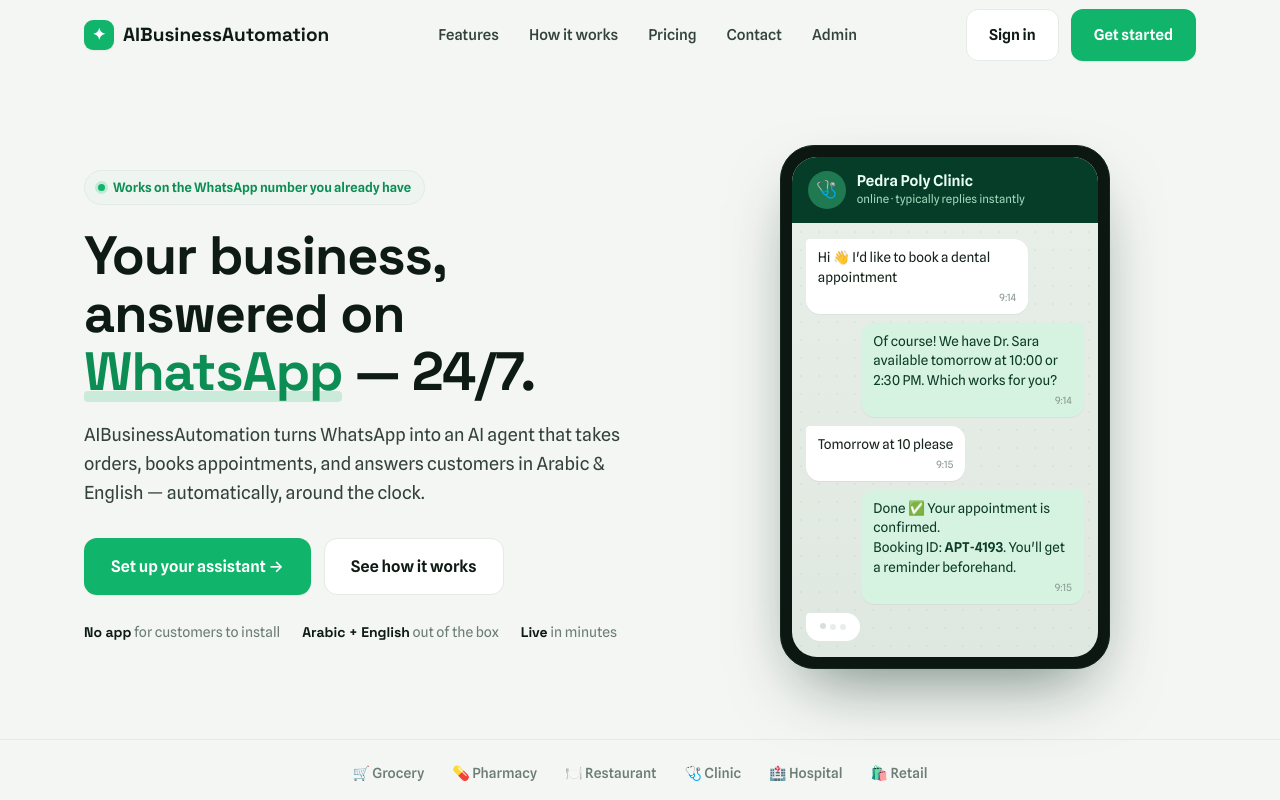
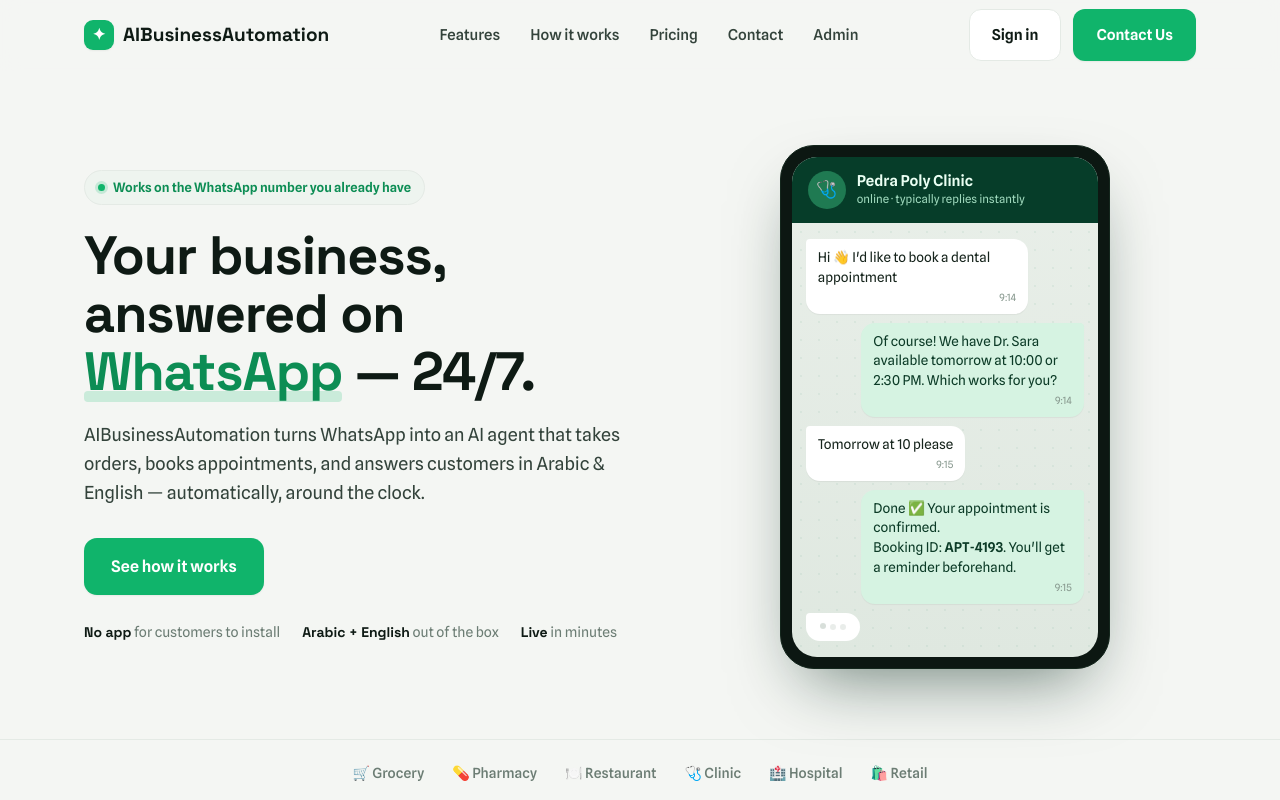
Before and after one commit to muzafarj110/call-center-agent, a plain HTML site: page site/index.html in a window 1280 px wide. Shown: the top 800 px of the page. Drawn offline with Linux system fonts and the light colour scheme.

Commit message:
Update links to 'Contact Us' and UI: Contact Us buttons, remove Set up CTA, green See how it worksremove 'Get started'

```diff
--- a/site/index.html
+++ b/site/index.html
@@ -154,7 +154,7 @@
     </nav>
     <div class="nav-cta">
       <a class="btn btn-ghost ghost-hide" href="app.html">Sign in</a>
-      <a class="btn btn-primary" href="app.html">Get started</a>
+      <a class="btn btn-primary" href="contact.html">Contact Us</a>
       <button class="menu-btn" id="menuBtn" aria-label="Menu" aria-expanded="false">☰</button>
     </div>
   </div>
@@ -168,8 +168,7 @@
       <h1>Your business, answered on <span class="hl">WhatsApp</span> — 24/7.</h1>
       <p class="lead">AIBusinessAutomation turns WhatsApp into an AI agent that takes orders, books appointments, and answers customers in Arabic &amp; English — automatically, around the clock.</p>
       <div class="hero-cta">
-        <a class="btn btn-primary btn-lg" href="app.html">Set up your assistant →</a>
-        <a class="btn btn-ghost btn-lg" href="#how">See how it works</a>
+        <a class="btn btn-primary btn-lg" href="#how">See how it works</a>
       </div>
       <div class="hero-meta">
         <span><b>No app</b> for customers to install</span>
@@ -276,7 +275,7 @@
       <div class="kicker" style="display:block;">Ready when you are</div>
       <h2>Put your business on autopilot.</h2>
       <p>Set up your WhatsApp AI assistant in a few minutes — no code, no contracts.</p>
-      <a class="btn btn-primary btn-lg" href="app.html">Get started free →</a>
+      <a class="btn btn-primary btn-lg" href="contact.html">Contact us for Demo →</a>
     </div>
   </div>
 </section>
@@ -285,7 +284,7 @@
   <div class="wrap foot">
     <span>© <span id="y"></span> AIBusinessAutomation · WhatsApp AI for business</span>
     <span style="display:flex;gap:20px;">
-      <a href="app.html">Get started</a>
+      <a href="contact.html">Contact Us</a>
       <a href="admin.html">Admin</a>
       <a href="#features">Features</a>
     </span>
```
